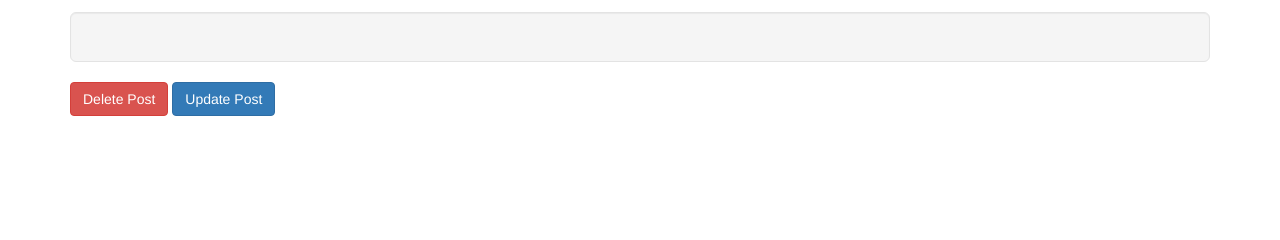
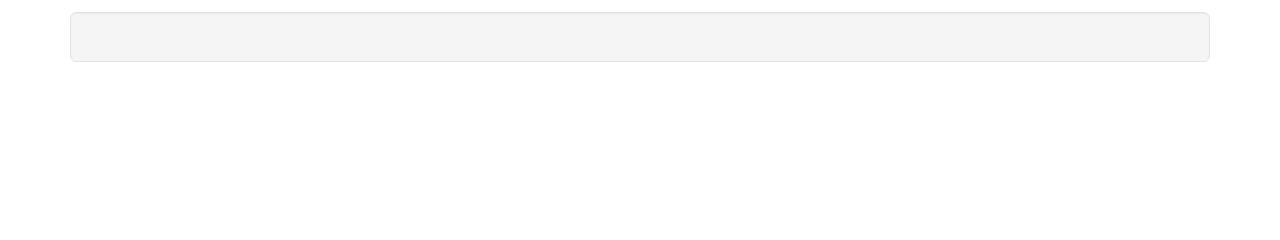
Before and after one commit to johnlaine1/udacity-fsnd-blog, a Python web app: template templates/view-post.html in a window 1280 px wide. Shown: the part 264-504 px from the top of the page. Run offline with Jinja, Linux system fonts and the light colour scheme; the template is opened without the code that fills it, so the values that code supplies are empty; some libraries are stand-ins or nearby versions.

Commit message:
fix: Fix error when anonymous user views a post

```diff
--- a/main.py
+++ b/main.py
@@ -173,7 +173,7 @@ class LogoutHandler(BaseHandler):
         self.response.headers.add_header('Set-Cookie', 'username=; Path=/')
         self.redirect('/signup')
 
-class ReadPostHandler(BaseHandler):
+class ViewPostHandler(BaseHandler):
     def get(self, post_id=''):
         self.tpl_data['post'] = Post.get_by_id(int(post_id))
         self.render("view-post.html")
@@ -248,5 +248,5 @@ app = webapp2.WSGIApplication([
     ('/post/create', CreatePostHandler),
     ('/post/update/(\d+)', CreatePostHandler),
     ('/post/delete/(\d+)', DeletePostHandler),
-    ('/post/(\d+)', ReadPostHandler)
+    ('/post/(\d+)', ViewPostHandler)
 ], debug=True)
--- a/templates/view-post.html
+++ b/templates/view-post.html
@@ -13,9 +13,11 @@
 <div class="post-content well well-lg">
     {{ data.post.content }}
 </div>
-{% if data.user.username == data.post.user.username %}
-<a href="/post/delete/{{ data.post.key().id() }}" class="delete-button btn btn-danger">Delete Post</a>
-<a href="/post/update/{{ data.post.key().id() }}" class="update-button btn btn-primary">Update Post</a>
+{% if data.user %}
+    {% if data.user.username == data.post.user.username %}
+    <a href="/post/delete/{{ data.post.key().id() }}" class="delete-button btn btn-danger">Delete Post</a>
+    <a href="/post/update/{{ data.post.key().id() }}" class="update-button btn btn-primary">Update Post</a>
+    {% endif %}
 {% endif %}
 
 {% endblock %}
```
